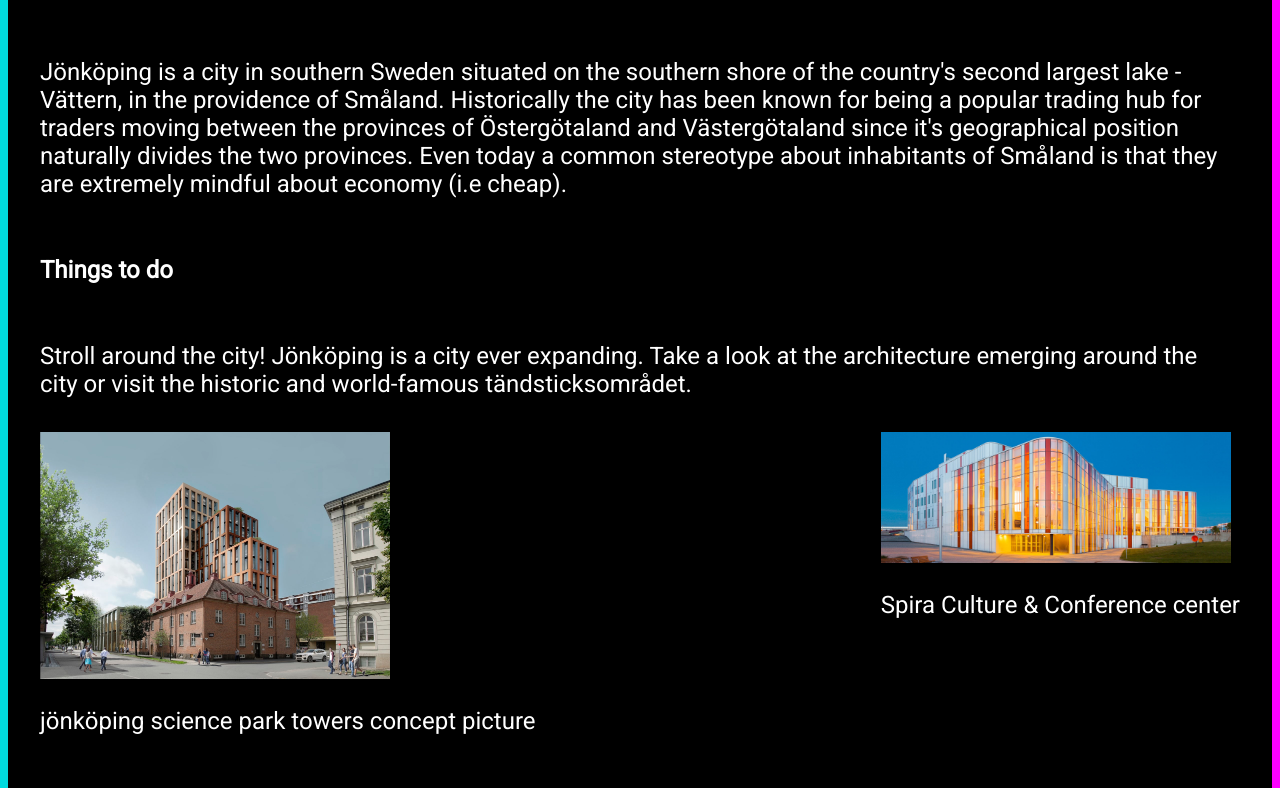
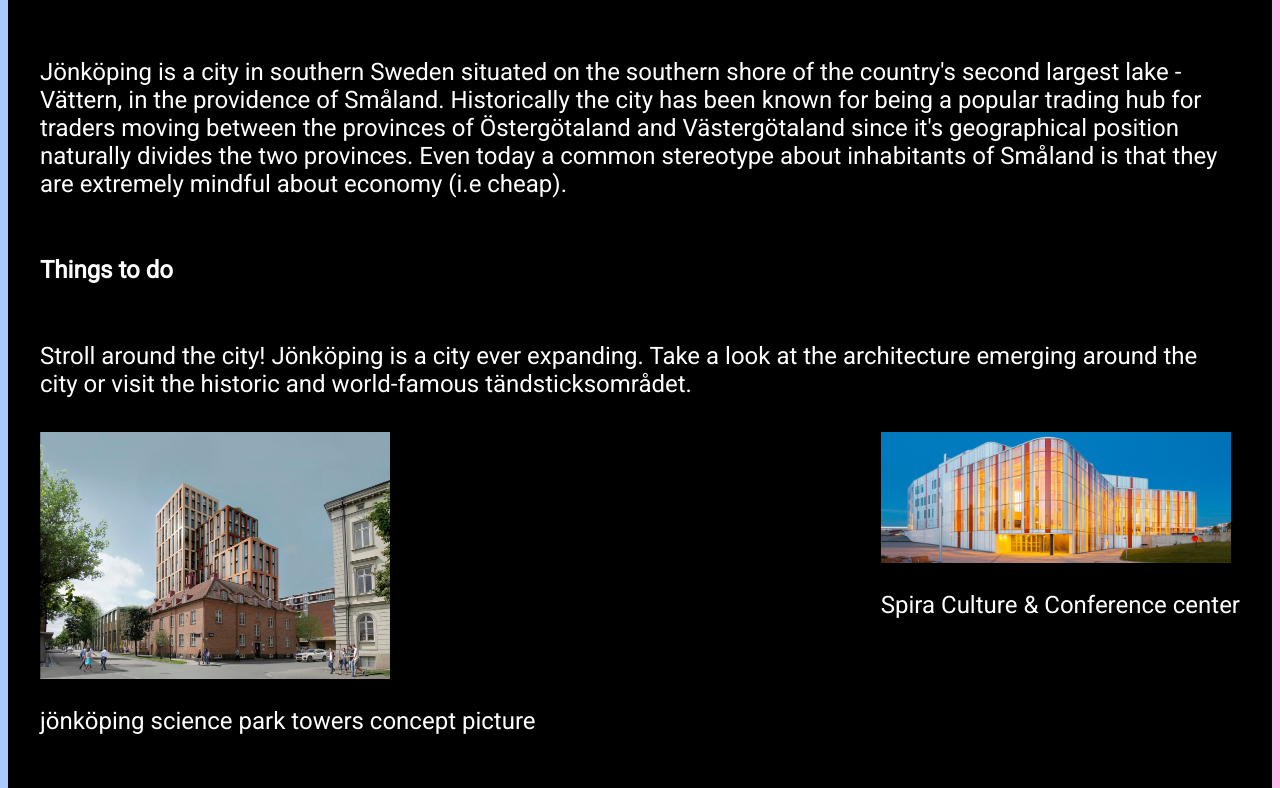
Before and after one commit to ju-nmd2022/wuid-portfolio-isacgustavsson, a plain HTML site: page jkpg.html in a window 1280 px wide. Shown: the part 407-1195 px from the top of the page. Drawn offline with Linux system fonts and the light colour scheme.

Commit message:
a few changes

```diff
--- a/css/jkpg.css
+++ b/css/jkpg.css
@@ -7,8 +7,8 @@
 
 html {
   scroll-behavior: smooth;
-  background-color: #00dbde;
-  background-image: linear-gradient(90deg, #00dbde 0%, #fc00ff 100%);
+  background-color: #a9c9ff;
+  background-image: linear-gradient(90deg, #a9c9ff 0%, #ffbbec 100%);
 }
 
 .container {
@@ -82,7 +82,7 @@ a:hover {
 }
 
 .hero .foodimages p {
-    max-width: 25ch;
+  max-width: 25ch;
 }
 
 h2 {
--- a/jkpg.html
+++ b/jkpg.html
@@ -98,6 +98,7 @@
             </div>
           </div>
         </section>
+        <p>Try me out on mobile!</p>
       </div>
       <footer>
         <h5>
```
